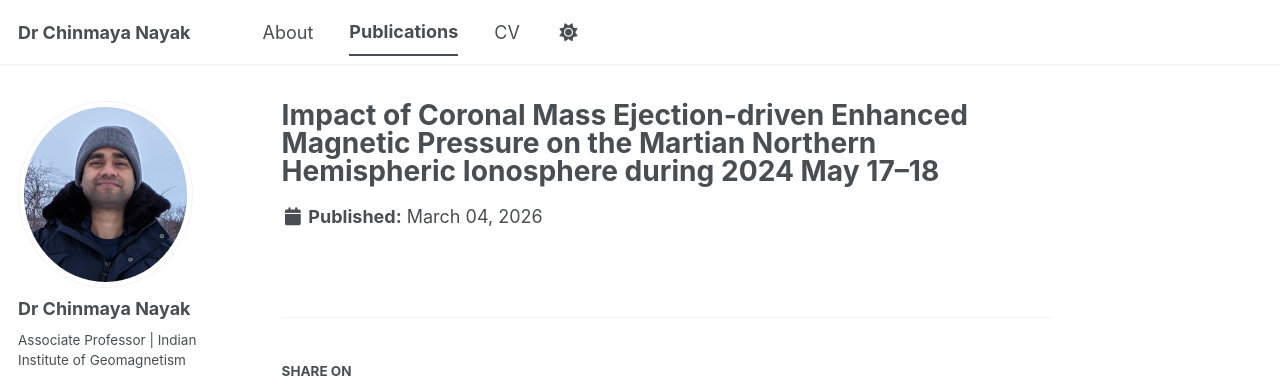
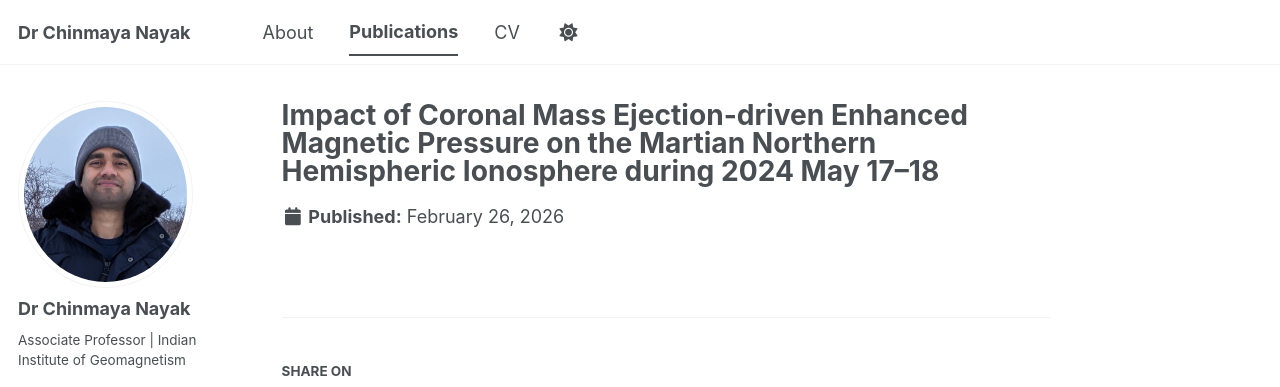
Before and after one commit to physics642/Chinmaya.Nayak, a Jekyll site: the page built from _publications/2026_pranjali.md, in a window 1280 px wide. Shown: the top 387 px of the page. Built offline with Jekyll 4.4.1, drawn with Linux system fonts in a browser that asks for light colours; some web fonts are replaced; a script bundle is joined from its source files by our own code; library files that are not in the unit come from our copies.

Commit message:
Update 2026_pranjali.md

```diff
--- a/_publications/2026_pranjali.md
+++ b/_publications/2026_pranjali.md
@@ -5,6 +5,7 @@ layout: single
 author_profile: true
 year: 2026
 month: feb
+date: 2026-02-26
 journal: "The Astrophysical Journal"
 volume: 999
 number: 1
```
